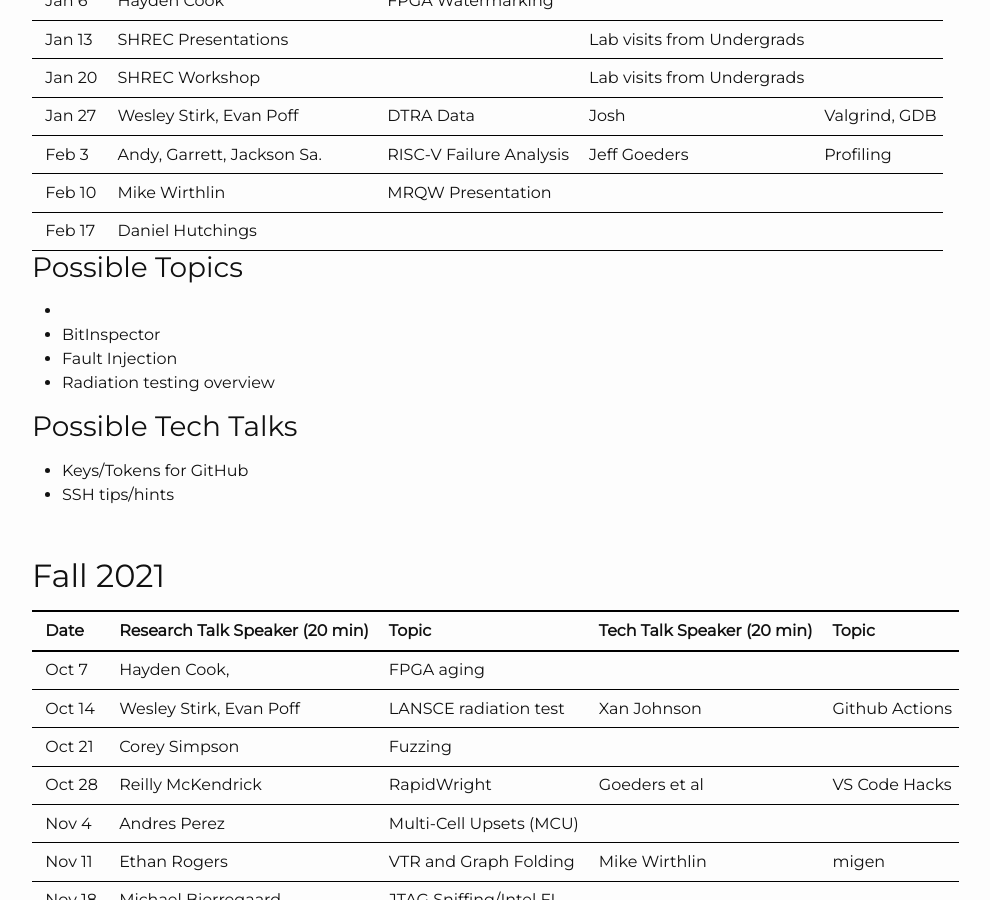
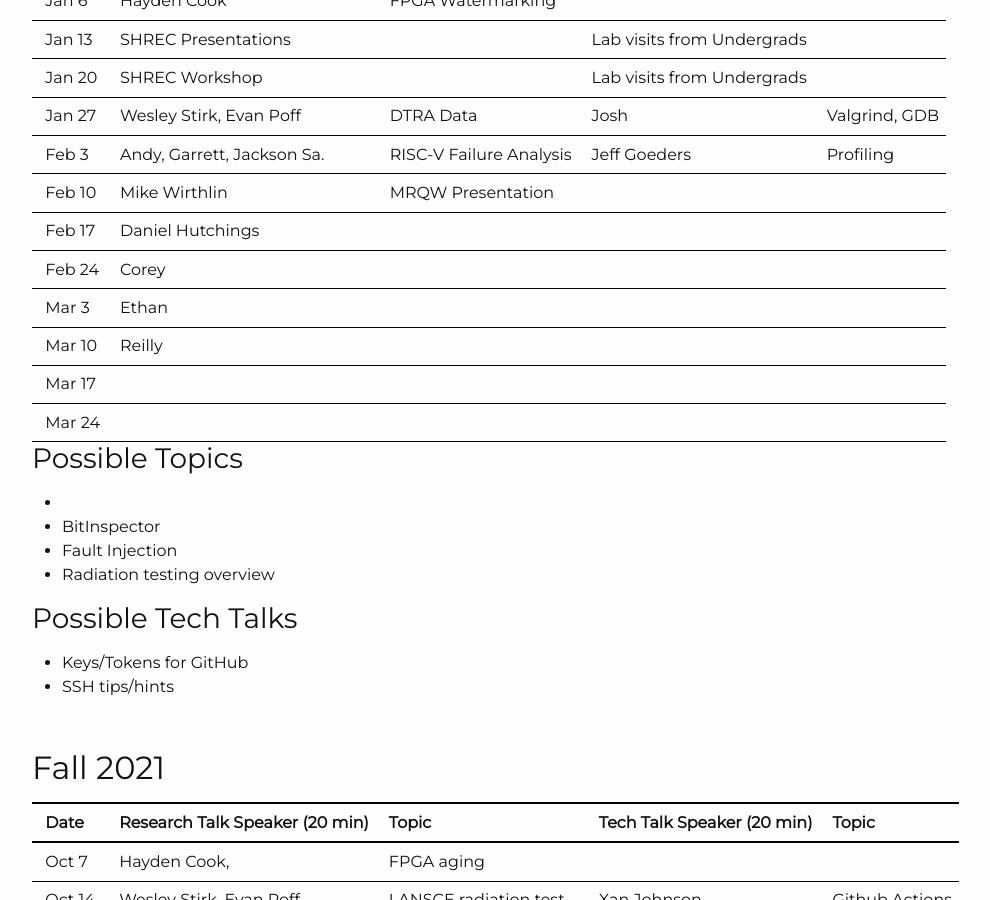
Before and after one commit to byuccl/byuccl.github.io, a Jekyll site: the page built from pages/schedule.md, in a window 1280 px wide and 900 px high, scrolled down 314 px. Shown: the whole window, without its empty margins (53-1043 px from the left). Built offline with Jekyll 4.4.1, drawn with Linux system fonts in a browser that asks for light colours; nearby versions of some CDN libraries.

Commit message:
sched
Signed-off-by: Jeff Goeders <jeff.goeders@gmail.com>

```diff
--- a/pages/schedule.md
+++ b/pages/schedule.md
@@ -16,6 +16,11 @@ title: Schedule
 | Feb 3     | Andy, Garrett, Jackson Sa.        | RISC-V Failure Analysis   | Jeff Goeders                  | Profiling         |
 | Feb 10    | Mike Wirthlin                     | MRQW Presentation         |
 | Feb 17    | Daniel Hutchings                  |
+| Feb 24    | Corey                             |
+| Mar 3     | Ethan
+| Mar 10    | Reilly
+| Mar 17    |
+| Mar 24    |
 
 ### Possible Topics
 -
```
